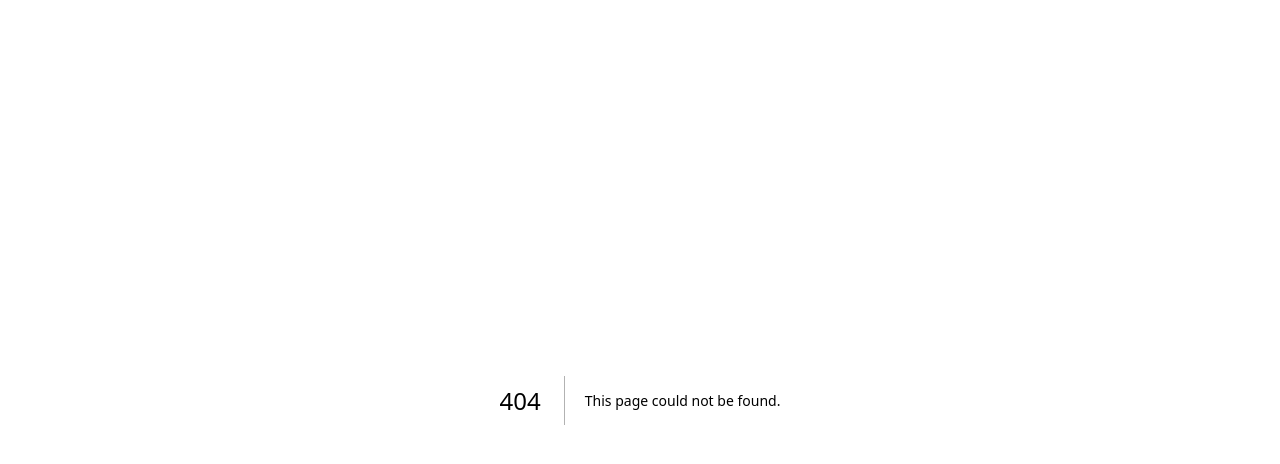
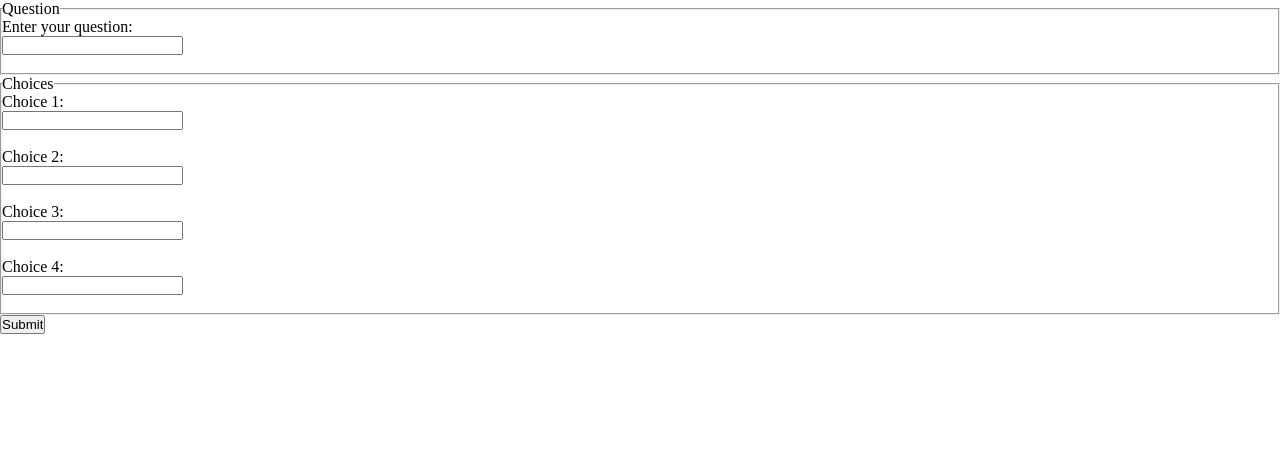
Before and after one commit to Trymbakmahant/Etherum_Scaling_project, a Next.js app in the folder polll-webapp/: page /polls in a window 1280 px wide. Before the commit this address had no page. Shown: the top 464 px of the page. Built offline with nearby package versions, Linux system fonts and the light colour scheme.

Commit message:
Create page.js

```diff
--- /dev/null
+++ b/polll-webapp/app/polls/page.js
@@ -0,0 +1,28 @@
+
+const  CreatePoll =()=>{
+    return(<>
+    <div>
+  <form method="post" action="/submit">
+    <fieldset>
+      <legend>Question</legend>
+      <label htmlFor="question">Enter your question:</label><br />
+      <input type="text" id="question" name="question" required /><br /><br />
+    </fieldset>
+    <fieldset>
+      <legend>Choices</legend>
+      <label htmlFor="choice1">Choice 1:</label><br />
+      <input type="text" id="choice1" name="choices[]" required /><br /><br />
+      <label htmlFor="choice2">Choice 2:</label><br />
+      <input type="text" id="choice2" name="choices[]" required /><br /><br />
+      <label htmlFor="choice3">Choice 3:</label><br />
+      <input type="text" id="choice3" name="choices[]" /><br /><br />
+      <label htmlFor="choice4">Choice 4:</label><br />
+      <input type="text" id="choice4" name="choices[]" /><br /><br />
+    </fieldset>
+    <input type="submit" defaultValue="Submit" />
+  </form>
+</div>
+    </>)
+}
+
+export default CreatePoll;
```
